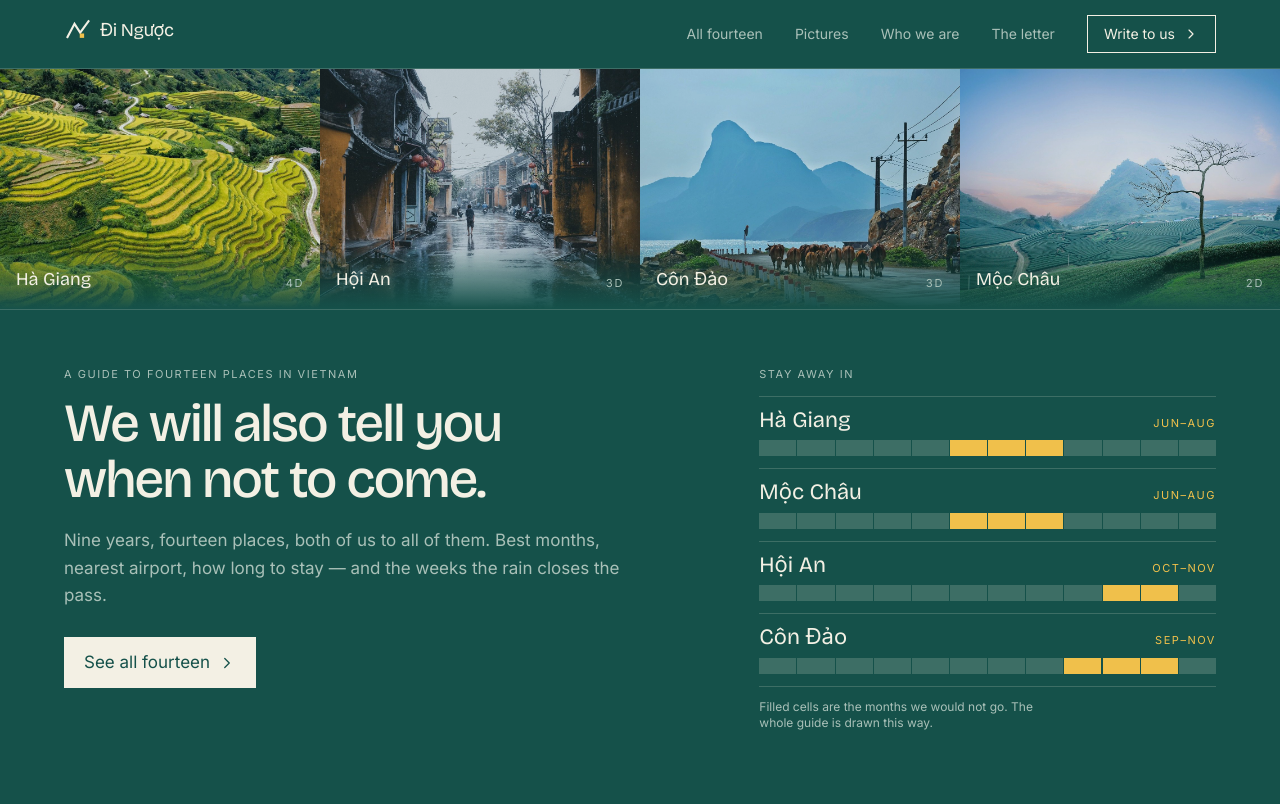
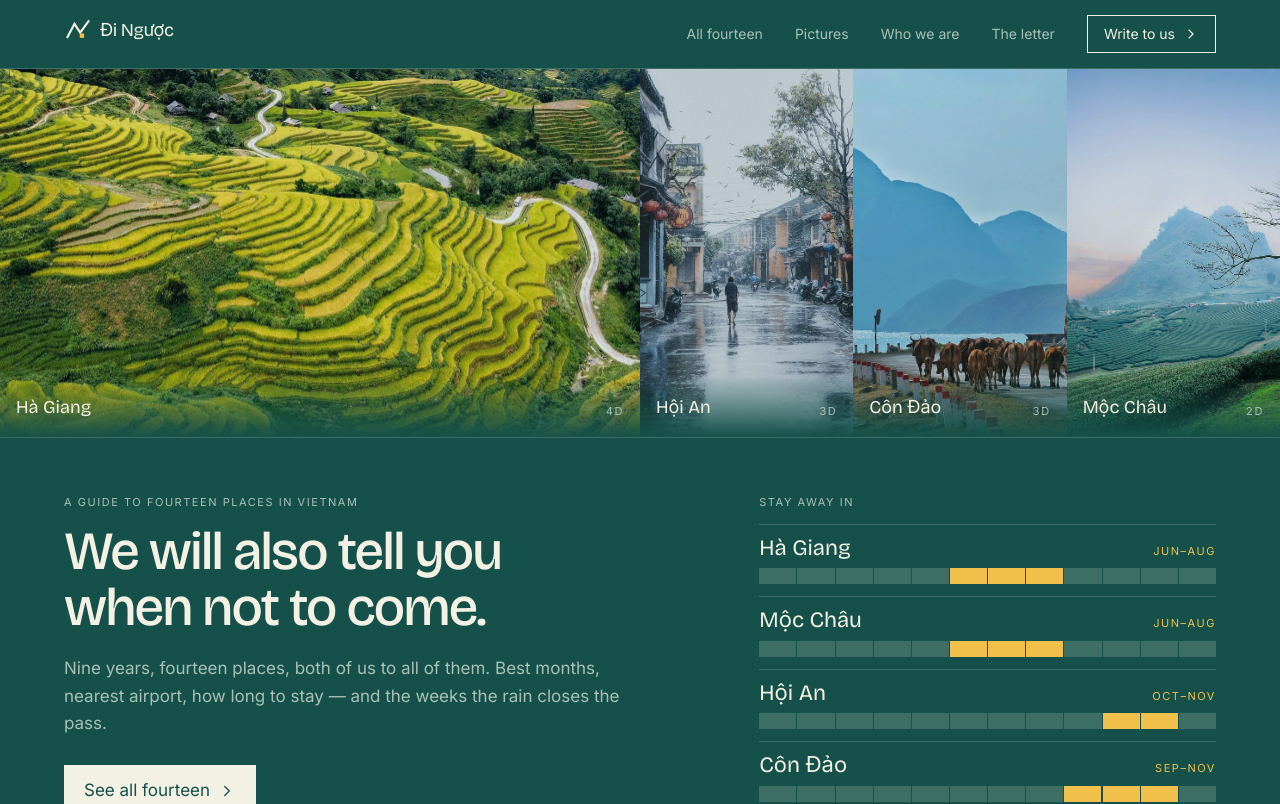
Before and after one commit to ThanhNV121097/project-3f77af57, a React (Vite) app in the folder code/frontend/: page / in a window 1280 px wide. Shown: the top 804 px of the page. Built offline with nearby package versions, Linux system fonts and the light colour scheme.

Commit message:
design: the first photograph of the band takes half the width — the hero has a picture at scale

```diff
--- a/code/frontend/src/pages/Home.tsx
+++ b/code/frontend/src/pages/Home.tsx
@@ -30,13 +30,16 @@ export default function Home() {
     <>
       {/* COMMITMENT 1: four photographs edge to edge, touching, no container. */}
       <section className="border-b border-line">
-        <div className="grid grid-cols-2 lg:grid-cols-4">
+        <div className="grid grid-cols-2 lg:h-[46vh] lg:min-h-[300px] lg:grid-cols-6">
           {band.map((d, i) => (
             <Link
               key={d.id}
               to={`/destinations/${d.id}`}
               style={{ animationDelay: `${i * 80}ms` }}
-              className="band-in group relative block aspect-[4/3] overflow-hidden"
+              className={[
+                "band-in group relative block aspect-[3/2] overflow-hidden lg:aspect-auto lg:h-full",
+                i === 0 ? "col-span-2 lg:col-span-3" : "lg:col-span-1",
+              ].join(" ")}
             >
               <Picture
                 src={d.image}
```
